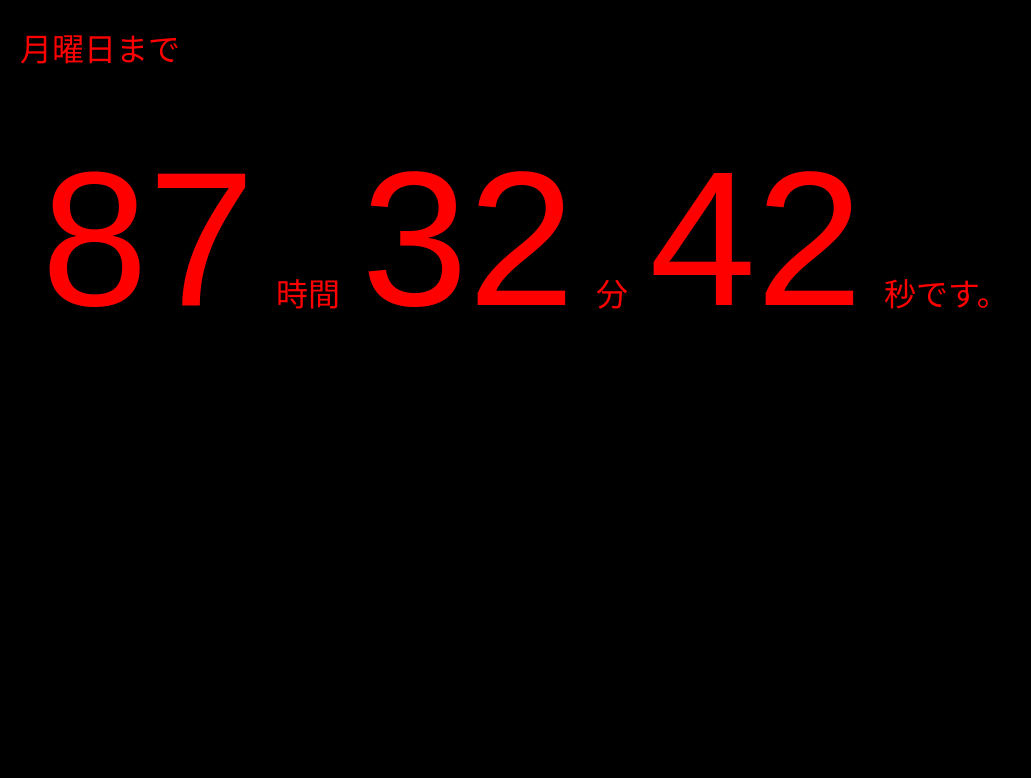
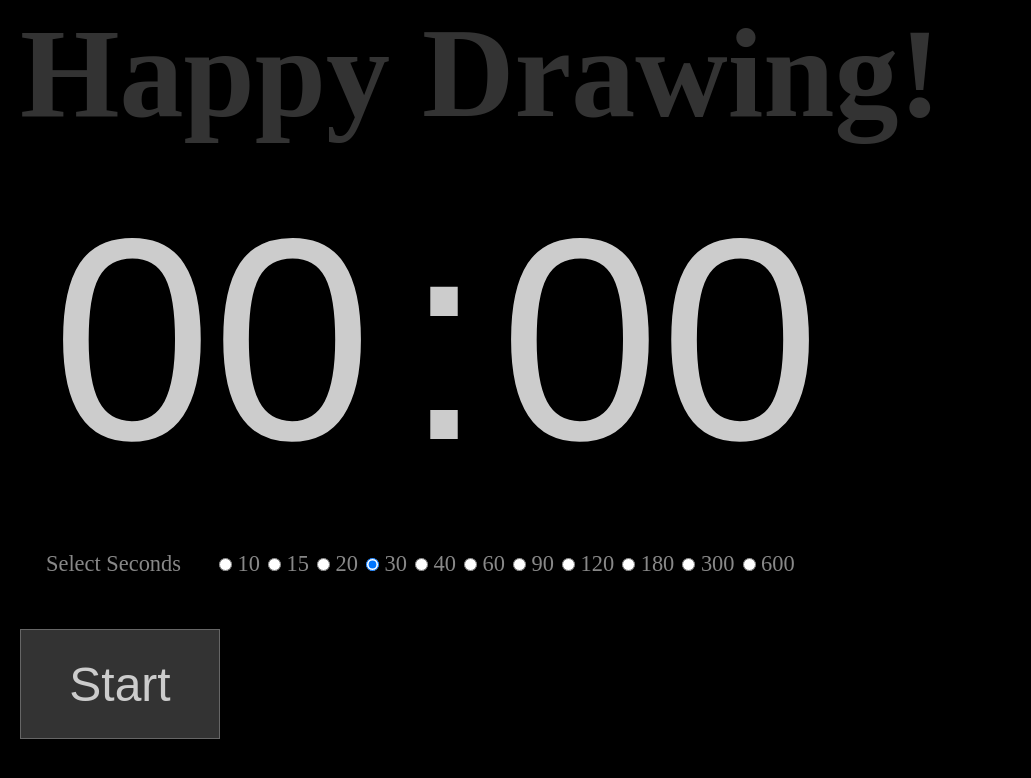
Before and after one commit to celebrater46/drawingTimer, a plain HTML site: page index.html in a window 1280 px wide. Shown: the whole page, without its empty margins (0-1031 px from the left). Drawn offline with Linux system fonts and the light colour scheme.

Commit message:
Changed UI

```diff
--- a/index.html
+++ b/index.html
@@ -1,32 +1,53 @@
 <!DOCTYPE html>
-<html lang="ja">
+<html lang="en">
 <head>
     <meta http-equiv="Content-Script-Type" content="text/javascript">
     <meta http-equiv="Content-type" content="text/html; charset=UTF-8">
-    <title>恐怖のマンデータイマー</title>
+    <title>Drawing Timer</title>
     <meta name="viewport" content="width=device-width, initial-scale=1, shrink-to-fit=no">
-    <meta name="description" content="月曜日になるまでの残り時間を計測する恐るべきタイマー。">
+    <meta name="description" content="This is a timer for drawing in a short time. Happy Drawing!">
     <link rel="stylesheet" href="style.css">
 </head>
 <body>
-    <p class="untilMonday">月曜日まで</p>
+    <h1>Happy Drawing!</h1>
+    <audio id="se1" preload>
+<!--        <source src="op.ogg" type="audio/ogg">-->
+        <source src="sound/bell.mp3" type="audio/mp3">
+    </audio>
+
     <form name="clockForm">
-            <input type="text" name="hour" />
-            <div class="hms">
-                <div>時間</div>
-            </div>
-            <input type="text" name="minute" />
-            <div class="hms">
-                <div>分</div>
-            </div>
-            <input type="text" name="sec" />
-            <div class="hms">
-                <div>秒</div>
-            </div>
-            <div class="death">
-                <div>です。</div>
-            </div>
+        <input type="text" name="minutes" value="00" />
+        <input type="text" name="colon" value=":" />
+        <input type="text" name="seconds" value="00" />
     </form>
+
+    <form name="interval">
+        <fieldset id="interval">
+            <label class="selectSeconds">Select Seconds</label>
+            <label><input type="radio" name="interval" value="10"> 10</label>
+            <label><input type="radio" name="interval" value="15"> 15</label>
+            <label><input type="radio" name="interval" value="20"> 20</label>
+            <label><input type="radio" name="interval" value="30" checked> 30</label>
+            <label><input type="radio" name="interval" value="40"> 40</label>
+            <label><input type="radio" name="interval" value="60"> 60</label>
+            <label><input type="radio" name="interval" value="90"> 90</label>
+            <label><input type="radio" name="interval" value="120"> 120</label>
+            <label><input type="radio" name="interval" value="180"> 180</label>
+            <label><input type="radio" name="interval" value="300"> 300</label>
+            <label><input type="radio" name="interval" value="600"> 600</label>
+        </fieldset>
+<!--        <button id="startButton">Start</button>-->
+        <input type="button" name="start" value="Start" onclick="startDrawing()" />
+    </form>
+
+<!--    <p id="remain">-->
+<!--        <span id="hours">00</span>-->
+<!--        <span class="colon">:</span>-->
+<!--        <span id="minites">00</span>-->
+<!--        <span class="colon">:</span>-->
+<!--        <span id="seconds">00</span>-->
+<!--    </p>-->
+
 
 
     <script type="text/javascript" src="consoleLog.js"></script>
--- a/main.js
+++ b/main.js
@@ -1,76 +1,15 @@
-// エラーログ用
-const nameOfComponent = "mondayTimer/index";
-
-// Form > input を取得
-const elH = document.clockForm.hour;
-const elM = document.clockForm.minute;
-const elS = document.clockForm.sec;
-
-// 現在時刻の取得
-const getCurrentTime = () => {
-	const now = new Date();
-	return {
-        day: now.getDay(),
-	    hour: now.getHours(),
-	    min: now.getMinutes(),
-        sec: now.getSeconds(),
+const getInterval = () => {
+    const elements = document.getElementById("interval");
+    for(let i = 0; i < elements.length; i++){
+        if(elements.item(i).checked){
+            return elements.item(i).value;
+        }
     }
 }
 
-// 月曜なら 0:00:00, そうでなければ残り時間を計算
-const getRemain = (obj) => {
-    if(obj.day === 1) {
-        return { hour: 0, min: "00", sec: "00" };
-    } else {
-        return calcRemain(obj);
-    }
-}
+const startDrawing = () => {
+    const interval = getInterval();
 
-// 月曜日までの残り日数を取得
-const getD = (day) => {
-    if(day > 0) {
-        return 7;
-    } else {
-        return 0;
-    }
-}
-
-// 月曜日までの残り時間を取得
-const getH = (obj) => {
-    const day = (getD(obj.day) - obj.day) * 24;
-    let hour = 24 - obj.hour;
-    if(obj.min > 0) hour--;
-    if (day >= 24) hour += day;
-    return hour;
-}
-
-// 月曜日までの残り時間（分）を取得
-const getM = (obj) => {
-    let min = 60 - obj.min;
-	if (obj.sec > 0) min--;
-    if (min === 60) min = 0;
-    if (min < 10) min = "0" + min;
-    return min;
-}
-
-// 月曜日までの残り時間（秒）を取得
-const getS = (obj) => {
-    let sec = 60 - obj.sec;
-    if (sec === 60) {
-        return "00";
-    } else if(sec > 9) {
-        return sec;
-    } else {
-        return "0" + sec;
-    }
-}
-
-// 残り時間（時間、分、秒）を計算して出力
-const calcRemain = (obj) => {
-    const hour = getH(obj);
-    const min = getM(obj);
-    const sec = getS(obj);
-    return { hour: hour, min: min, sec: sec };
 }
 
 const setTimer = () => {
--- a/style.css
+++ b/style.css
@@ -4,18 +4,19 @@ html {
     font-size: 32px;
 }
 body {
-    color:red;
-    background-color:#000000;
+    color:#ccc;
+    background-color:#000;
     margin: 0 20px;
     padding: 0;
 }
-input {
-    color: #ff0000;
-    background-color: #000000;
-    border: 0px;
-    font-size: 3rem;
+h1 {
+    color: #333;
+    font-size: 4rem;
     margin: 0;
-    padding: 0;
+}
+h2 {
+    font-size: 0.7rem;
+    margin: 0.5rem auto 0 0.7rem;
 }
 p {
     font-size: 1rem;
@@ -27,12 +28,44 @@ form {
     margin: 0;
     padding: 0;
 }
+form[name="interval"] {
+    text-align: left;
+}
 form > input {
     width: 200px;
     height: 110px;
     margin: 0;
     padding: 0;
     text-align: center;
+}
+form > input[name="colon"] {
+    width: 50px;
+}
+fieldset {
+    border: 0px;
+}
+input {
+    color: #ccc;
+    background-color: #000;
+    border: 0px;
+    font-size: 3rem;
+    margin: 0;
+    padding: 0;
+}
+input[name="start"] {
+    font-size: 1.5rem;
+    background-color: #333;
+    border: 1px solid #666;
+    margin-top: 30px;
+    cursor: pointer;
+    user-select: none;
+}
+fieldset#interval > label {
+    font-size: 0.7rem;
+    color: #888;
+}
+label.selectSeconds {
+    margin-right: 30px;
 }
 div {
     font-size: 1rem;
@@ -59,34 +92,19 @@ div.death {
     html {
         font-size: 2.5vw;
     }
-    form {
+    form[name="clockForm"] {
         display: flex;
     }
     p.untilMonday {
         margin: 3vh auto 5vh;
     }
-    form > input {
-        width: 20vw;
-        height: 20vw;
-        font-size: 6rem;
+    form[name="clockForm"] > input {
+        width: 30vw;
+        height: 30vw;
+        font-size: 9rem;
         margin: 0;
     }
-    div.hms {
-        width: auto;
-        height: 20vw;
-        font-size: 1rem;
-        margin: 0;
-        align-items: flex-end;
-    }
-    div.death {
-        width: 10vw;
-        text-align: left;
-        margin: 0;
-        display: flex;
-        justify-content: flex-start;
-        align-items: flex-end;
-    }
-    div.hms > div, div.death > div {
-        padding-bottom: 4vw;
+    form[name="clockForm"] > input[name="colon"] {
+        width: 5vw;
     }
 }
```
Also changed, not shown: 1 other file.
